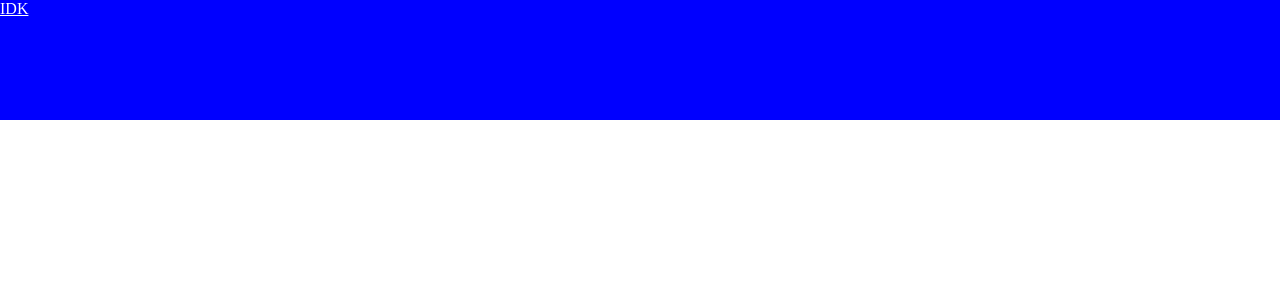
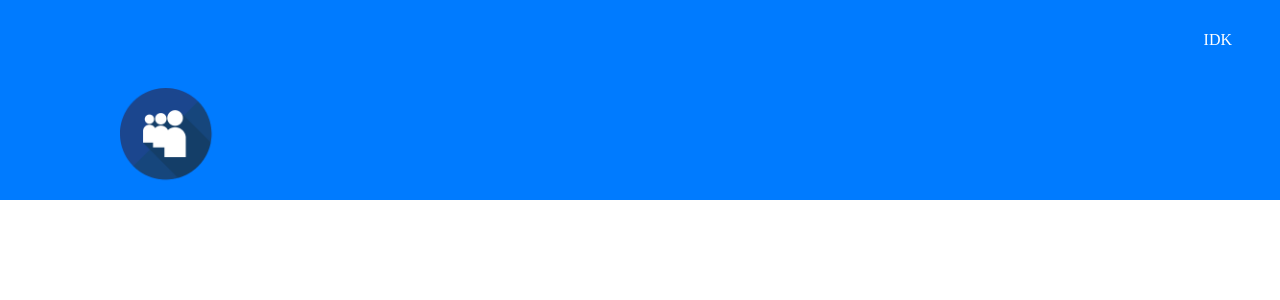
Before and after one commit to Cinque-Web-Development/myspace.rn, a React (Create React App) app: page / in a window 1280 px wide. Shown: the top 300 px of the page. Built offline with nearby package versions, Linux system fonts and the light colour scheme.

Commit message:
nav bar styling

```diff
--- a/src/components/NavBar/NavBar.css
+++ b/src/components/NavBar/NavBar.css
@@ -1,8 +1,37 @@
-.nav-bar {
-  background-color: blue;
-  height: 120px;
+nav {
+  background-color: rgb(0, 123, 255);
+  margin: 0;
+  overflow: hidden;
+  height: 200px;
+}
+nav ul {
+  margin: 0;
+  padding: 0;
+  display: flex;
+}
+nav ul li {
+  display: inline-block;
+  list-style-type: none;
+}
+nav ul li a {
+  color: white;
+  background-color: rgb(0, 123, 255);
+  display: block;
+  line-height: 3em;
+  padding: 1em 3em;
+  text-decoration: none;
+}
+nav ul li:first-child {
+  margin-right: auto;
+}
+nav ul li a.logo {
+  background-color: rgb(0, 123, 255);
 }
 
-.link {
-  color: white;
+a:hover {
+  color: grey;
 }
+
+.myspace-logo {
+  width: 240px;
+}
--- a/src/components/NavBar/NavBar.js
+++ b/src/components/NavBar/NavBar.js
@@ -3,10 +3,15 @@ import './NavBar.css'
 
 export default function NavBar() {
   return (
-    <div>
-      <nav className="nav-bar">
-        <a className="link"a href='/'>IDK</a>
+    <div className="nav-bar">
+      <div>
+      <nav>
+        <ul>
+        <li><a className="logo" href="/"><img className="myspace-logo" alt="" src="./images/myspace.png"></img></a></li>
+        <li><a className="link"a href='/'>IDK</a></li>
+        </ul>
       </nav>
+      </div>
     </div>
   )
 }
```
Also changed, not shown: public/images/myspace.png (added).
